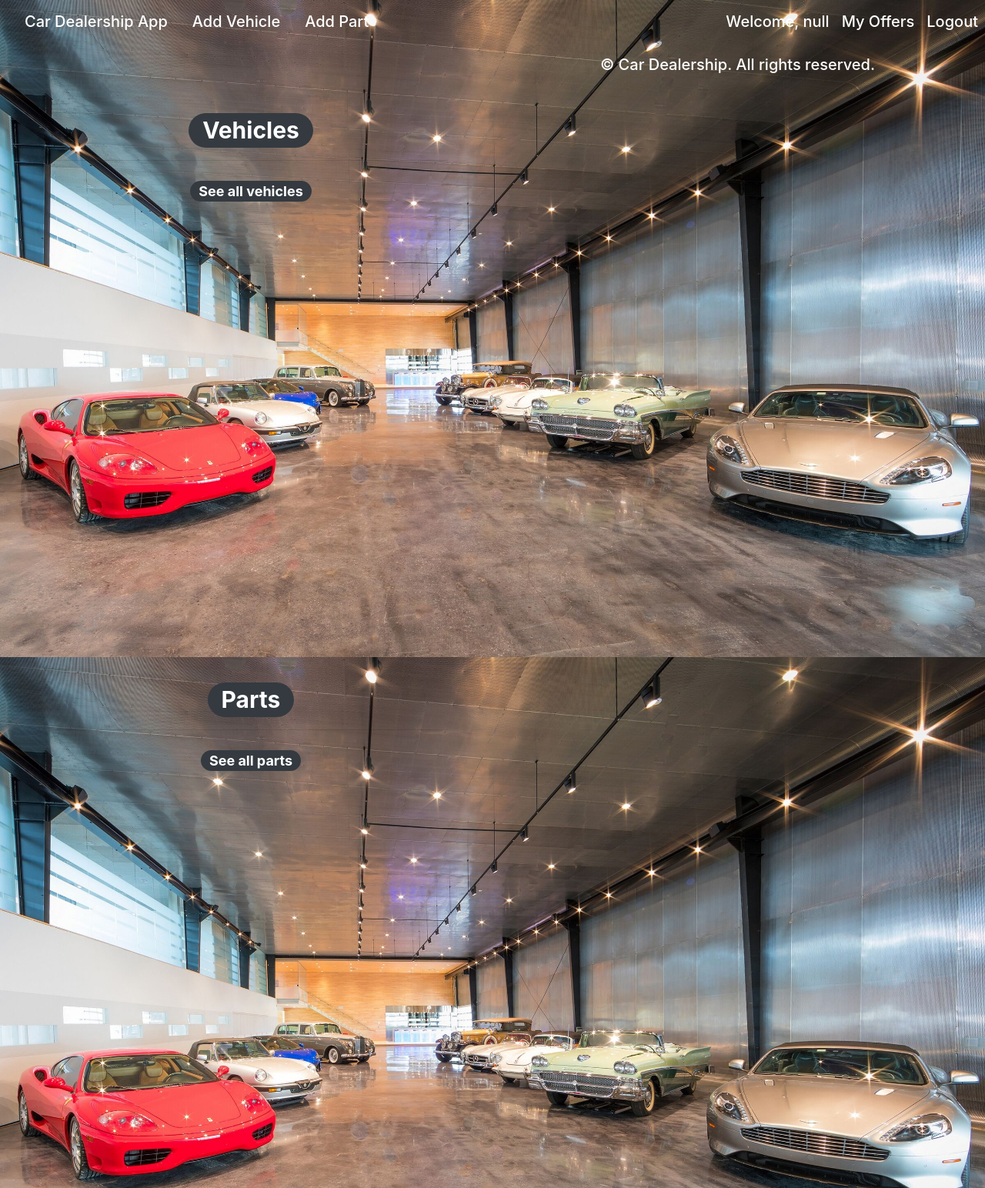
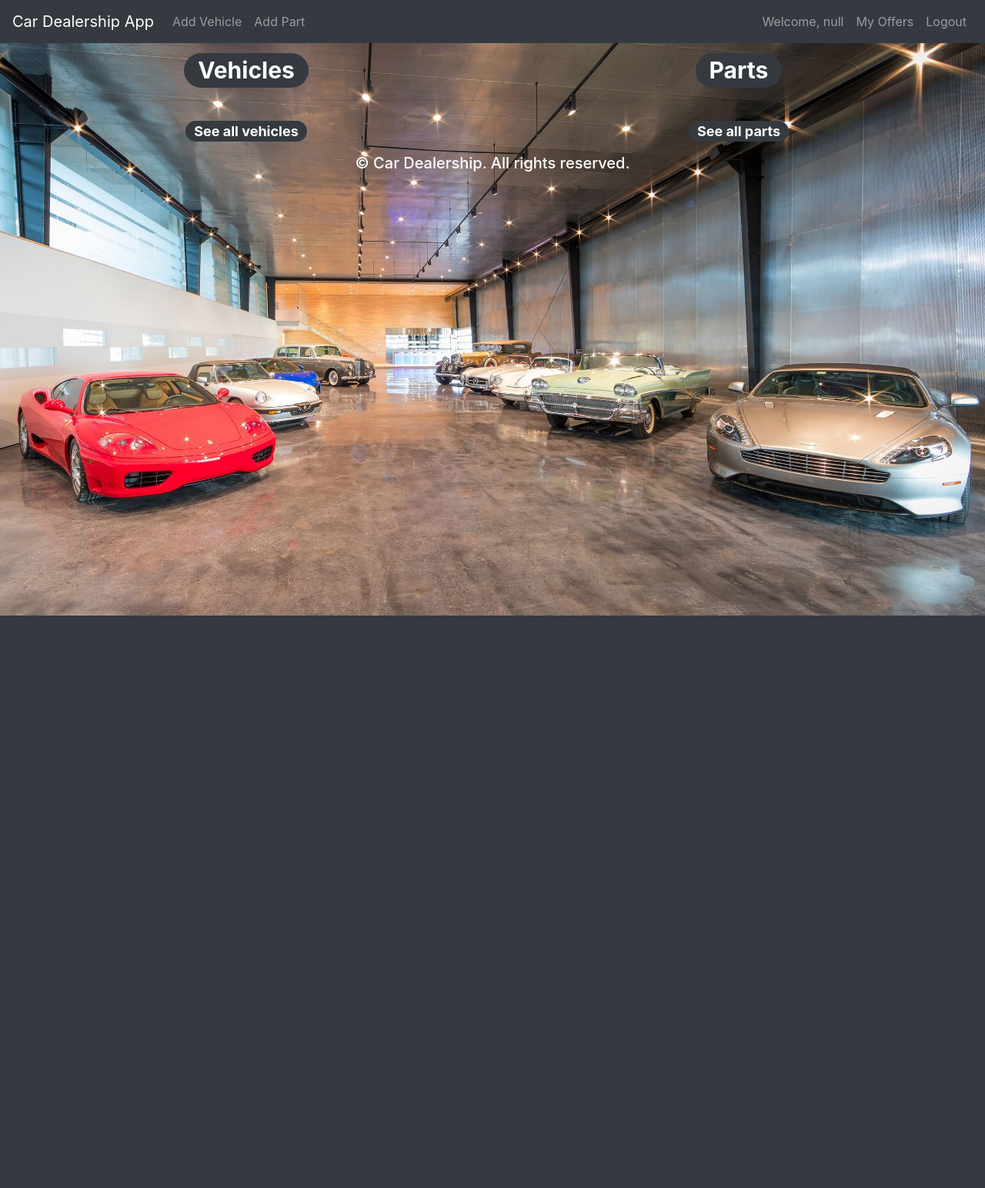
Before and after one commit to st-zlatanov/Car-Dealership, a Spring app: page /home in a window 1280 px wide. Shown: the whole page at 77% size. After the commit the page ends 800 px from the top, so only its background shows below. Run offline with Thymeleaf, Linux system fonts and the light colour scheme; the template is opened without the code that fills it, so the values that code supplies are empty; some of the project's set-up classes (security, data sources, template engines, error pages and the like) are left out, and stand-ins take their place.

Commit message:
changes to views

```diff
--- a/finalProjectForDefense/src/main/resources/static/css/style.css
+++ b/finalProjectForDefense/src/main/resources/static/css/style.css
@@ -1,10 +1,4 @@
-.w-15 {
-    width: 15%;
-}
 
-.bg-gray {
-    background-color: #e9ecef;
-}
 
 .bg-nav{
     background-color: rgba(1, 141, 8, 0);
@@ -29,13 +23,7 @@
     width: 100%;
 }
 
-.img-thumb {
-    padding: .25rem;
-    background-color: #fff;
-    border: 1px solid #dee2e6;
-    border-radius: .25rem;
-    max-width: 100%;
-}
+
 
 .bg-blur {
     background-color: rgb(0, 0, 0); /* Fallback color */
@@ -48,8 +36,3 @@
     padding: 20px;
     text-align: center;
 }
-
-.mySticky {
-    position: sticky;
-    left: 0;
-}
--- a/finalProjectForDefense/src/main/resources/templates/error.html
+++ b/finalProjectForDefense/src/main/resources/templates/error.html
@@ -5,7 +5,7 @@
 </head>
 <body>
 <header>
-    <nav class="navbar navbar-expand-lg bg-nav rounded">
+    <nav class="navbar navbar-expand-lg navbar-dark bg-dark">
         <th:block th:include="~{/fragments/nav}"></th:block>
     </nav>
 </header>
@@ -20,5 +20,6 @@
 <footer class="footer bg-transparent  py-2">
     <th:block th:include="~{/fragments/footer}"></th:block>
 </footer>
+<th:block th:include="~{/fragments/script-loaders}"></th:block>
 </body>
 </html>
--- a/finalProjectForDefense/src/main/resources/templates/fragments/head.html
+++ b/finalProjectForDefense/src/main/resources/templates/fragments/head.html
@@ -1,10 +1,11 @@
 <th:block th:fragment xmlns:th="http://www.thymeleaf.org">
     <meta charset="UTF-8"/>
-    <meta name="viewport" content="width=device-width, initial-scale=1.0"/>
+    <meta name="viewport" content="width=device-width, initial-scale=1, shrink-to-fit=no">
     <title th:text="${title}"></title>
     <link rel="icon" th:href="${favicon}">
     <link rel="stylesheet" href="/css/reset-css.css"/>
     <link rel="stylesheet" href="/css/bootstrap.min.css"/>
     <link rel="stylesheet" href="/css/style.css"/>
 
+
 </th:block>
--- a/finalProjectForDefense/src/main/resources/templates/fragments/nav.html
+++ b/finalProjectForDefense/src/main/resources/templates/fragments/nav.html
@@ -1,41 +1,67 @@
 <th:block xmlns:th="http://www.thymeleaf.org"
           xmlns:sec="http://www.thymeleaf.org/extras/spring-security"
           th:if="${session.username==null}">
-    <a class="nav-link text-white active h5" href="/">Car Dealership App</a>
-    <button class="navbar-toggler" type="button" data-toggle="collapse" data-target="#navbarNav"
-            aria-controls="navbarNav" aria-expanded="false" aria-label="Toggle navigation">
+    <a class="navbar-brand" href="/">Car Dealership App</a>
+    <button class="navbar-toggler" type="button" data-toggle="collapse" data-target="#navbarSupportedContent-4"
+            aria-controls="navbarSupportedContent-4" aria-expanded="false" aria-label="Toggle navigation">
         <span class="navbar-toggler-icon"></span>
     </button>
-    <div class="collapse navbar-collapse d-flex justify-content-end" id="navbarNav">
-        <ul class="navbar-nav row">
-            <li class="nav-item col-md-4">
-                <a class="nav-link text-white active h5" href="/users/login">Login</a>
+
+    <div class="collapse navbar-collapse" id="navbarSupportedContent-4">
+        <ul class="navbar-nav ml-auto">
+            <li class="nav-item ">
+                <a class="nav-link" href="/users/login">Login</a>
             </li>
-            <li class="nav-item col-md-4">
-                <a class="nav-link text-white active h5" href="/users/register">Register</a>
+            <li class="nav-item">
+                <a class="nav-link" href="/users/register">Register</a>
+            </li>
+        </ul>
+
+    </div>
+</th:block>
+
+<th:block xmlns:th="http://www.thymeleaf.org"  xmlns:sec="http://www.thymeleaf.org/extras/spring-security"
+          th:unless="${session.username==null}">
+
+<a class="navbar-brand" href="/">Car Dealership App</a>
+
+<button class="navbar-toggler" type="button" data-toggle="collapse" data-target="#navbarSupportedContent"
+        aria-controls="navbarSupportedContent" aria-expanded="false" aria-label="Toggle navigation">
+    <span class="navbar-toggler-icon"></span>
+</button>
+
+    <div class="collapse navbar-collapse" id="navbarSupportedContent">
+        <ul class="navbar-nav mr-auto">
+            <li class="nav-item">
+                <a class="nav-link" href="/vehicles/add">Add Vehicle</a>
+            </li>
+            <li class="nav-item">
+                <a class="nav-link" href="/parts/add">Add Part</a>
+            </li>
+
+            <div sec:authorize="hasAuthority('ADMIN')">
+            <li class="nav-item dropdown">
+                <a class="nav-link dropdown-toggle" id="navbarDropdownMenuLink" data-toggle="dropdown"
+                   aria-haspopup="true" aria-expanded="false">Admin</a>
+                <div class="dropdown-menu dropdown-primary" aria-labelledby="navbarDropdownMenuLink">
+                    <a class="dropdown-item" href="/roles/add">Manage Roles</a>
+                    <a class="dropdown-item" href="/users/view">View All Users</a>
+                </div>
+            </li>
+            </div>
+
+        </ul>
+        <ul class="navbar-nav ml-auto">
+            <li class="nav-item ">
+                <a class="nav-link" href="/users/profile"
+                   th:text="|Welcome, ${session.username}|"></a>
+            </li>
+            <li class="nav-item">
+                <a class="nav-link" href="/offers/view">My Offers</a>
+            </li>
+            <li class="nav-item">
+                <a class="nav-link" href="/logout">Logout</a>
             </li>
         </ul>
     </div>
 </th:block>
-<th:block xmlns:th="http://www.thymeleaf.org"
-    th:unless="${session.username==null}">
-    <a class="nav-link text-white active h5" href="/">Car Dealership App</a>
-    <a class="nav-link text-white active h5" href="/vehicles/add">Add Vehicle</a>
-    <a class="nav-link text-white active h5" href="/parts/add">Add Part</a>
-    <div sec:authorize="hasAuthority('ADMIN')">
-    <a class="nav-link text-white active h5" href="/roles/add">Manage Roles</a>
-    <a class="nav-link text-white active h5" href="/users/view">View All Users</a>
-<!--        da izlizat vsichki i na dropdown menu da ima all admins users i da se filtervat-->
-    </div>
-    <button class="navbar-toggler" type="button" data-toggle="collapse" data-target="#navbarNav"
-            aria-controls="navbarNav" aria-expanded="false" aria-label="Toggle navigation">
-        <span class="navbar-toggler-icon"></span>
-    </button>
-    <div class="collapse navbar-collapse d-flex justify-content-end" id="navbarNav">
-        <ul class="navbar-nav row">
-                <a class="nav-link text-white active h5" href="/users/profile" th:text="|Welcome, ${session.username}|"></a>
-                <a class="nav-link text-white active h5" href="/offers/view">My Offers</a>
-                <a class="nav-link text-white active h5" href="/logout">Logout</a>
-        </ul>
-    </div>
-</th:block>
--- /dev/null
+++ b/finalProjectForDefense/src/main/resources/templates/fragments/script-loaders.html
@@ -0,0 +1,8 @@
+<th:block xmlns:th="http://www.thymeleaf.org" th:fragment>
+
+
+    <script src="https://code.jquery.com/jquery-3.5.1.slim.min.js" integrity="sha384-DfXdz2htPH0lsSSs5nCTpuj/zy4C+OGpamoFVy38MVBnE+IbbVYUew+OrCXaRkfj" crossorigin="anonymous"></script>
+    <script src="https://cdn.jsdelivr.net/npm/popper.js@1.16.1/dist/umd/popper.min.js" integrity="sha384-9/reFTGAW83EW2RDu2S0VKaIzap3H66lZH81PoYlFhbGU+6BZp6G7niu735Sk7lN" crossorigin="anonymous"></script>
+    <script src="https://stackpath.bootstrapcdn.com/bootstrap/4.5.2/js/bootstrap.min.js" integrity="sha384-B4gt1jrGC7Jh4AgTPSdUtOBvfO8shuf57BaghqFfPlYxofvL8/KUEfYiJOMMV+rV" crossorigin="anonymous"></script>
+
+</th:block>
--- a/finalProjectForDefense/src/main/resources/templates/home.html
+++ b/finalProjectForDefense/src/main/resources/templates/home.html
@@ -5,20 +5,22 @@
 </head>
 <body>
 <header>
-    <nav class="navbar navbar-expand-lg bg-nav rounded">
+    <nav class="navbar navbar-expand-lg navbar-dark bg-dark">
         <th:block th:include="~{/fragments/nav}"></th:block>
     </nav>
 </header>
 <main>
-    <div style="width: 40%; float:left; height:600px; margin:70px">
+    <div class="container-fluid">
+        <div class="row">
+        <div class="col">
         <h1 class="text-center mt-2"><span class="badge badge-pill badge-dark">Vehicles</span></h1>
         <hr class="hr-3"/>
         <div th:if="${vehicles.size()==0}">
             <h2 class="text-center mt-2"><span class="badge badge-pill badge-dark">No vehicles are available at the moment!</span></h2>
         </div>
         <div th:unless="${vehicles.size()==0}" class="container-fluid">
-            <div class="offers row mx-auto d-flex flex-row justify-content-center">
-                <div th:each="v : ${vehicles}" th:object="${v}" class="offer card col-sm-3 col-md-3  col-lg-2 m-1 p-0">
+            <div class="row mx-auto d-flex flex-row justify-content-center">
+                <div th:each="v : ${vehicles}" th:object="${v}" class="card col-sm-6 col-md-6  col-lg-4 m-1 p-0">
 
                     <div class="card-img-top-wrapper">
                         <a th:href="@{vehicles/details/(id = *{id})}">
@@ -27,7 +29,7 @@
                     <div class="card-body pb-1">
                         <h5 class="card-title text-center" th:text="|*{make} *{model}|"></h5>
                     </div>
-                    <ul class="offer-details list-group list-group-flush">
+                    <ul class=" list-group list-group-flush">
                         <li class="list-group-item">
                             <div class="card-text text-center"><span th:text="|*{price} BGN|"></span></div>
                         </li>
@@ -38,22 +40,24 @@
             <h4 class="text-center mt-2"><a href="/vehicles/viewAll" class="badge badge-pill badge-dark">See all vehicles</a></h4>
             <!--  <a th:text="See all" th:href="@{/vehicles/viewAll}" class="btn btn-dark"></a> -->
         </div>
-    </div>
-    <div style="width: 40%; float:left; height:600px; margin:70px">
+        </div>
+
+    <div class="col">
         <h1 class="text-center mt-2"><span class="badge badge-pill badge-dark">Parts</span></h1>
         <hr class="hr-3"/>
         <div th:if="${parts.size()==0}">
             <h2 class="text-center mt-2"><span class="badge badge-pill badge-dark">No parts are available at the moment!</span></h2>
         </div>
         <div th:unless="${parts.size()==0}" class="container-fluid">
-            <div class="offers row mx-auto d-flex flex-row justify-content-center">
-                <div th:each="p : ${parts}" th:object="${p}" class="offer card col-sm-3 col-md-3  col-lg-2 m-1 p-0">
+            <div class="row mx-auto d-flex flex-row justify-content-center">
+                <div th:each="p : ${parts}" th:object="${p}" class="card col-sm-6 col-md-6  col-lg-4 m-1 p-0">
                     <div class="card-img-top-wrapper">
-                        <img class="card-img-top" th:src="*{imgUrl}" alt="part-image"></a>                    </div>
+                        <img class="card-img-top" th:src="*{imgUrl}" alt="part-image"></a>
+                    </div>
                     <div class="card-body pb-1">
                         <h5 class="card-title text-center" th:text="|*{name} for *{carModel}|"></h5>
                     </div>
-                    <ul class="offer-details list-group list-group-flush">
+                    <ul class="list-group list-group-flush">
                         <li class="list-group-item">
                             <div class="card-text text-center"><span th:text="|*{price} BGN|"></span></div>
                         </li>
@@ -65,9 +69,12 @@
             <h4 class="text-center mt-2"><a href="/parts/viewAll" class="badge badge-pill badge-dark">See all parts</a></h4>
         </div>
     </div>
+    </div>
+    </div>
 </main>
 <footer class="footer bg-transparent  py-2">
     <th:block th:include="~{/fragments/footer}"></th:block>
 </footer>
+<th:block th:include="~{/fragments/script-loaders}"></th:block>
 </body>
 </html>
--- a/finalProjectForDefense/src/main/resources/templates/index.html
+++ b/finalProjectForDefense/src/main/resources/templates/index.html
@@ -5,7 +5,7 @@
 </head>
 <body>
     <header>
-         <nav class="navbar navbar-expand-lg bg-nav rounded">
+         <nav class="navbar navbar-expand-lg navbar-dark bg-dark">
              <th:block th:include="~{/fragments/nav}"></th:block>
 		</nav>
     </header>
@@ -26,5 +26,7 @@
     <footer class="footer bg-transparent  py-2">
         <th:block th:include="~{/fragments/footer}"></th:block>
     </footer>
+
+    <th:block th:include="~{/fragments/script-loaders}"></th:block>
 </body>
 </html>
--- a/finalProjectForDefense/src/main/resources/templates/offers/offer-create.html
+++ b/finalProjectForDefense/src/main/resources/templates/offers/offer-create.html
@@ -5,7 +5,7 @@
 </head>
 <body>
 <header>
-    <nav class="navbar navbar-expand-lg bg-nav rounded">
+    <nav class="navbar navbar-expand-lg navbar-dark bg-dark">
         <th:block th:include="~{/fragments/nav}"></th:block>
     </nav>
 </header>
@@ -56,5 +56,6 @@
 <footer class="footer bg-transparent  py-2">
     <th:block th:include="~{/fragments/footer}"></th:block>
 </footer>
+<th:block th:include="~{/fragments/script-loaders}"></th:block>
 </body>
 </html>
--- a/finalProjectForDefense/src/main/resources/templates/offers/offers-view.html
+++ b/finalProjectForDefense/src/main/resources/templates/offers/offers-view.html
@@ -5,7 +5,7 @@
 </head>
 <body>
 <header>
-    <nav class="navbar navbar-expand-lg bg-nav rounded">
+    <nav class="navbar navbar-expand-lg navbar-dark bg-dark">
         <th:block th:include="~{/fragments/nav}"></th:block>
     </nav>
 </header>
@@ -33,5 +33,6 @@
 <footer class="footer bg-transparent  py-2">
     <th:block th:include="~{/fragments/footer}"></th:block>
 </footer>
+<th:block th:include="~{/fragments/script-loaders}"></th:block>
 </body>
 </html>
--- a/finalProjectForDefense/src/main/resources/templates/parts/part-add.html
+++ b/finalProjectForDefense/src/main/resources/templates/parts/part-add.html
@@ -5,12 +5,12 @@
 </head>
 <body>
 <header>
-    <nav class="navbar navbar-expand-lg bg-nav rounded">
+    <nav class="navbar navbar-expand-lg navbar-dark bg-dark">
         <th:block th:include="~{/fragments/nav}"></th:block>
     </nav>
 </header>
 <main>
-    <h1 class="text-center mt-2"><span class="badge badge-pill badge-dark">Add vehicle</span></h1>
+    <h1 class="text-center mt-2"><span class="badge badge-pill badge-dark">Add part</span></h1>
     <hr class="hr-3 w-25 bg-white"/>
     <form class="mx-auto w-25 bg-blur rounded" th:object="${partAddBindingModel}" method="POST" th:action="@{/parts/add}" enctype="multipart/form-data">
         <div class="form-group">
@@ -82,5 +82,6 @@
 <footer class="footer bg-transparent  py-2">
     <th:block th:include="~{/fragments/footer}"></th:block>
 </footer>
+<th:block th:include="~{/fragments/script-loaders}"></th:block>
 </body>
 </html>
--- a/finalProjectForDefense/src/main/resources/templates/users/login.html
+++ b/finalProjectForDefense/src/main/resources/templates/users/login.html
@@ -5,12 +5,12 @@
 </head>
 <body>
 <header>
-    <nav class="navbar navbar-expand-lg bg-nav rounded">
+    <nav class="navbar navbar-expand-lg navbar-dark bg-dark">
         <th:block th:include="~{/fragments/nav}"></th:block>
 
     </nav>
 </header>
-<main>
+<main style="margin-top: 70px">
     <h1 class="text-center mt-2"><span class="badge badge-pill badge-dark">Login</span></h1>
     <hr class="hr-3 w-25 bg-white"/>
     <form class="mx-auto w-25 bg-blur" th:action="@{/users/login}" method="POST"
@@ -38,5 +38,6 @@
     <th:block th:include="~{/fragments/footer}"></th:block>
 
 </footer>
+<th:block th:include="~{/fragments/script-loaders}"></th:block>
 </body>
 </html>
--- a/finalProjectForDefense/src/main/resources/templates/users/profile.html
+++ b/finalProjectForDefense/src/main/resources/templates/users/profile.html
@@ -5,7 +5,7 @@
 </head>
 <body>
 <header>
-    <nav class="navbar navbar-expand-lg bg-nav rounded">
+    <nav class="navbar navbar-expand-lg navbar-dark bg-dark">
         <th:block th:include="~{/fragments/nav}"></th:block>
     </nav>
 </header>
@@ -31,5 +31,6 @@
 <footer class="footer bg-transparent  py-2">
     <th:block th:include="~{/fragments/footer}"></th:block>
 </footer>
+<th:block th:include="~{/fragments/script-loaders}"></th:block>
 </body>
 </html>
--- a/finalProjectForDefense/src/main/resources/templates/users/register.html
+++ b/finalProjectForDefense/src/main/resources/templates/users/register.html
@@ -5,7 +5,7 @@
 </head>
 <body>
 <header>
-    <nav class="navbar navbar-expand-lg bg-nav rounded">
+    <nav class="navbar navbar-expand-lg navbar-dark bg-dark">
         <th:block th:include="~{/fragments/nav}"></th:block>
 
     </nav>
@@ -56,5 +56,6 @@
     <th:block th:include="~{/fragments/footer}"></th:block>
 
 </footer>
+<th:block th:include="~{/fragments/script-loaders}"></th:block>
 </body>
 </html>
--- a/finalProjectForDefense/src/main/resources/templates/users/view-users.html
+++ b/finalProjectForDefense/src/main/resources/templates/users/view-users.html
@@ -5,7 +5,7 @@
 </head>
 <body>
 <header>
-    <nav class="navbar navbar-expand-lg bg-nav rounded">
+    <nav class="navbar navbar-expand-lg navbar-dark bg-dark">
         <th:block th:include="~{/fragments/nav}"></th:block>
     </nav>
 </header>
@@ -36,5 +36,6 @@
 <footer class="footer bg-transparent  py-2">
     <th:block th:include="~{/fragments/footer}"></th:block>
 </footer>
+<th:block th:include="~{/fragments/script-loaders}"></th:block>
 </body>
 </html>
--- a/finalProjectForDefense/src/main/resources/templates/vehicles/vehicle-add.html
+++ b/finalProjectForDefense/src/main/resources/templates/vehicles/vehicle-add.html
@@ -5,7 +5,7 @@
 </head>
 <body>
 <header>
-    <nav class="navbar navbar-expand-lg bg-nav rounded">
+    <nav class="navbar navbar-expand-lg navbar-dark bg-dark">
         <th:block th:include="~{/fragments/nav}"></th:block>
 	</nav>
 </header>
@@ -77,5 +77,6 @@
 <footer class="footer bg-transparent  py-2">
     <th:block th:include="~{/fragments/footer}"></th:block>
 </footer>
+<th:block th:include="~{/fragments/script-loaders}"></th:block>
 </body>
 </html>
--- a/finalProjectForDefense/src/main/resources/templates/vehicles/vehicle-details.html
+++ b/finalProjectForDefense/src/main/resources/templates/vehicles/vehicle-details.html
@@ -5,7 +5,7 @@
 </head>
 <body>
 <header>
-    <nav class="navbar navbar-expand-lg bg-nav rounded">
+    <nav class="navbar navbar-expand-lg navbar-dark bg-dark">
         <th:block th:include="~{/fragments/nav}"></th:block>
     </nav>
 </header>
@@ -27,5 +27,6 @@
 <footer class="footer bg-transparent  py-2">
     <th:block th:include="~{/fragments/footer}"></th:block>
 </footer>
+<th:block th:include="~{/fragments/script-loaders}"></th:block>
 </body>
 </html>
```
Also changed, not shown: finalProjectForDefense/src/main/resources/templates/parts/parts-viewAll.html (+6 -4 lines), finalProjectForDefense/src/main/resources/templates/users/role-add.html (+3 -4 lines), finalProjectForDefense/src/main/resources/templates/vehicles/vehicle-viewAll.html (+6 -4 lines).
